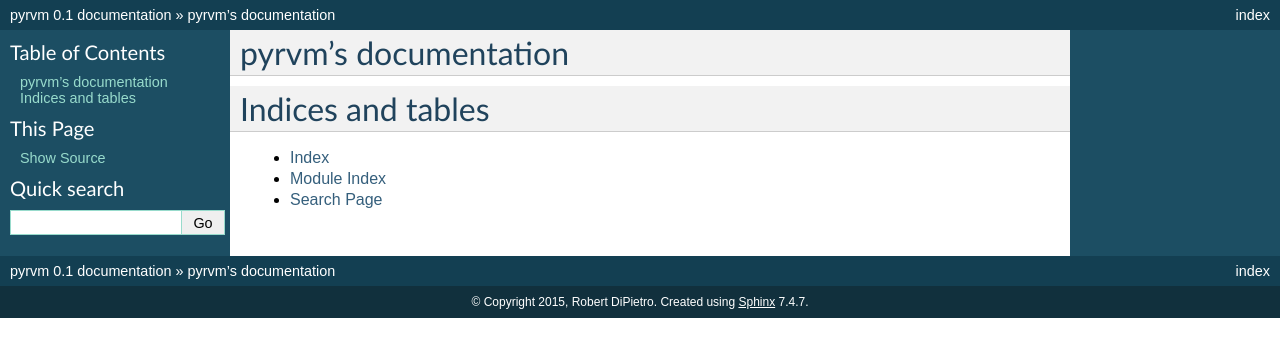
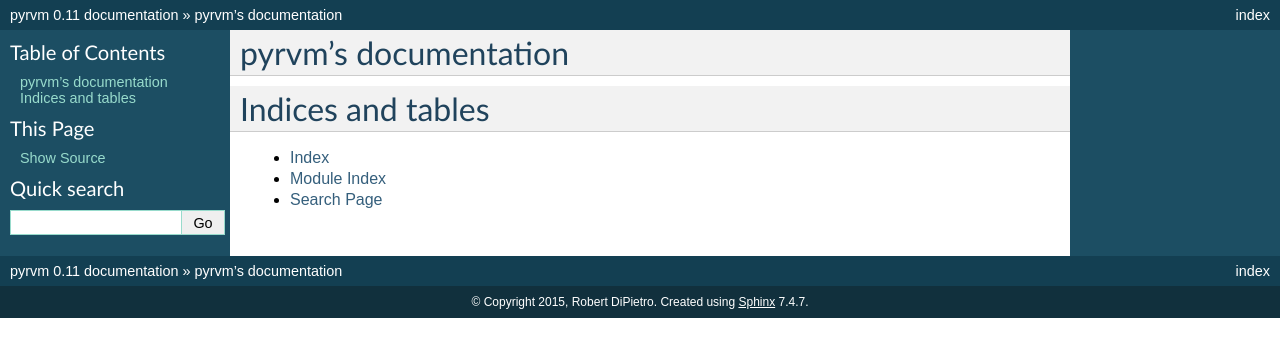
Before and after one commit to rdipietro/pyrvm, a Sphinx documentation site: the page built from doc/index.rst, in a window 1280 px wide. Shown: the top 357 px of the page. Built offline with Sphinx 7.4.7, drawn with Linux system fonts in a browser that asks for light colours.

Commit message:
Update release for pip

```diff
--- a/doc/conf.py
+++ b/doc/conf.py
@@ -55,9 +55,9 @@ copyright = u'2015, Robert DiPietro'
 # built documents.
 #
 # The short X.Y version.
-version = '0.1'
+version = '0.11'
 # The full version, including alpha/beta/rc tags.
-release = '0.1'
+release = '0.11'
 
 # The language for content autogenerated by Sphinx. Refer to documentation
 # for a list of supported languages.
--- a/setup.py
+++ b/setup.py
@@ -6,12 +6,12 @@ setup(
     # default ('pyrvm')
     package_dir = {'pyrvm': ''},
     packages = ['pyrvm'],
-    version = '0.1',
+    version = '0.11',
     description = 'Ranking Vector Machines in Python',
     author = 'Robert DiPietro',
     author_email = 'rdipietro@gmail.com',
     url = 'https://github.com/rdipietro/pyrvm',
-    download_url = 'https://github.com/rdipietro/pyrvm/tarball/0.1',
+    download_url = 'https://github.com/rdipietro/pyrvm/tarball/0.11',
     install_requires = ['numpy', 'sklearn', 'pulp'],
     keywords = [],
     classifiers = [],
```
Also changed, not shown: 11 other files.
